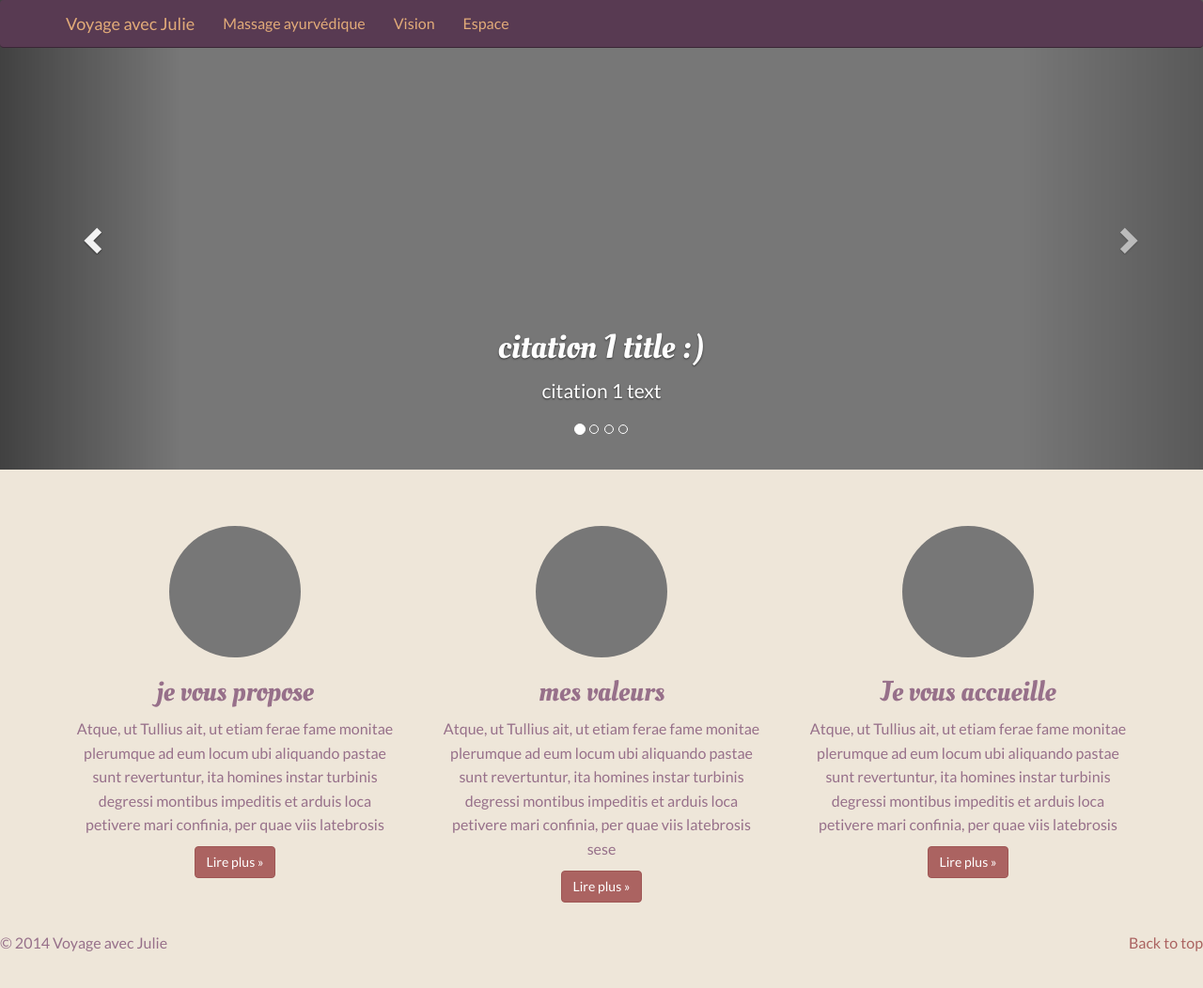
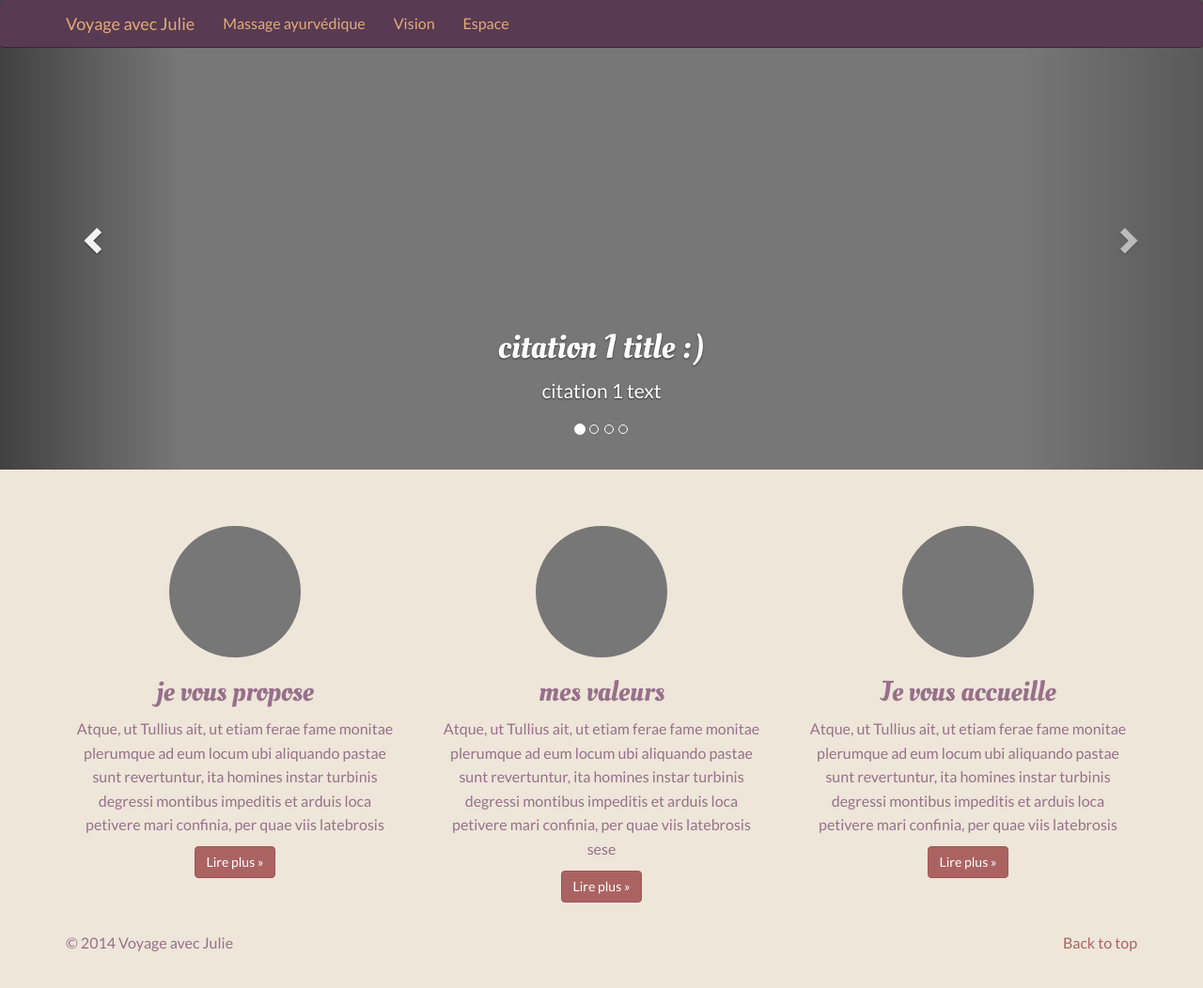
Before and after one commit to kiriline/ju, a Jekyll site: the page built from index.md, in a window 1280 px wide and 1066 px high. Shown: the top 1052 px of the window at 94% size. Built offline with Jekyll 4.4.1, drawn with Linux system fonts in a browser that asks for light colours; nearby versions of some CDN libraries; library files that are not in the unit come from our copies.

Commit message:
Update frontpage.html

```diff
--- a/_layouts/frontpage.html
+++ b/_layouts/frontpage.html
@@ -97,10 +97,8 @@
 
 
 
-
+    {% include footer.html %}
     </div><!-- /.container -->
-
-    {% include footer.html %}
 
     {% include scripts.html %}
 
```
